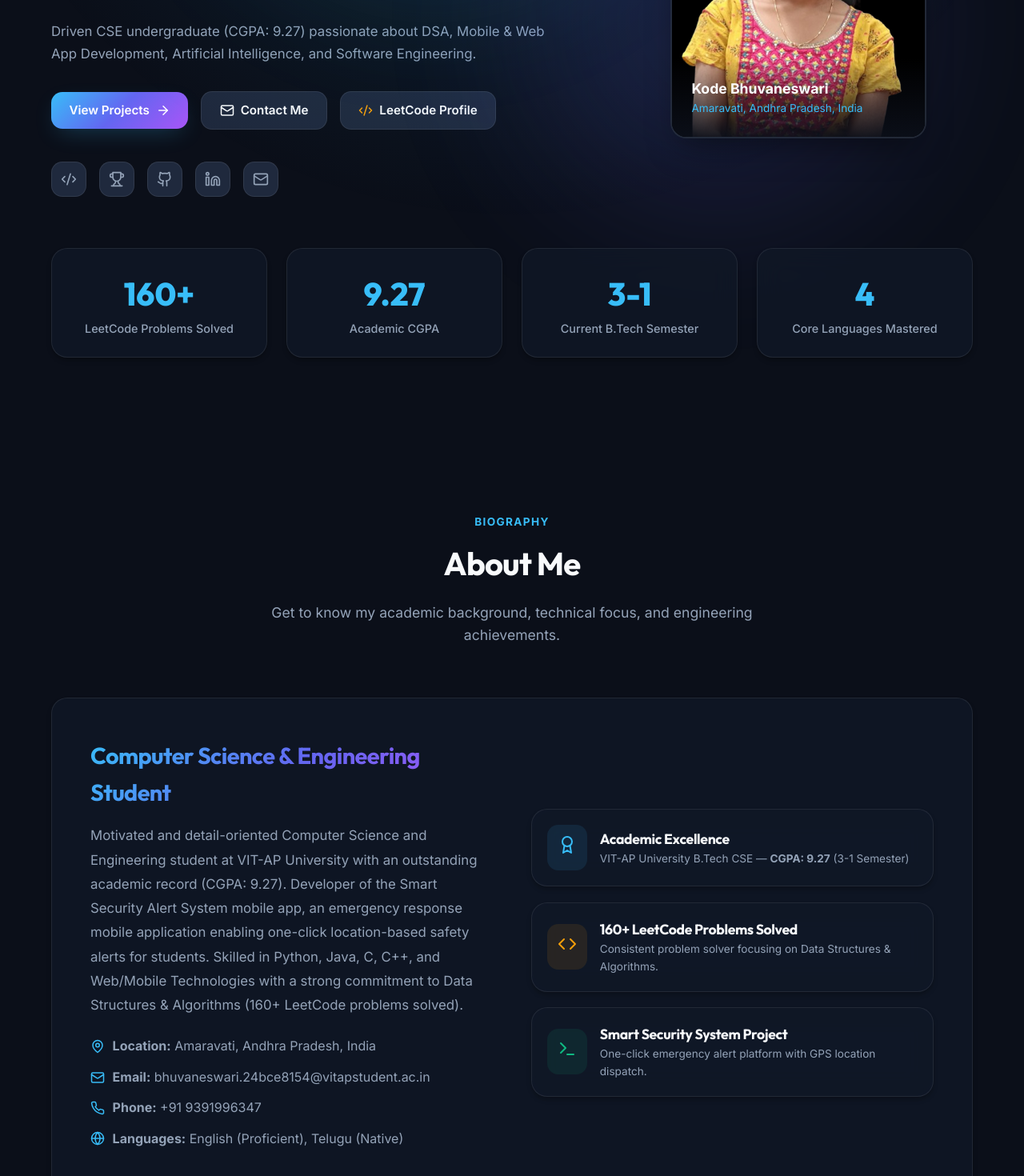
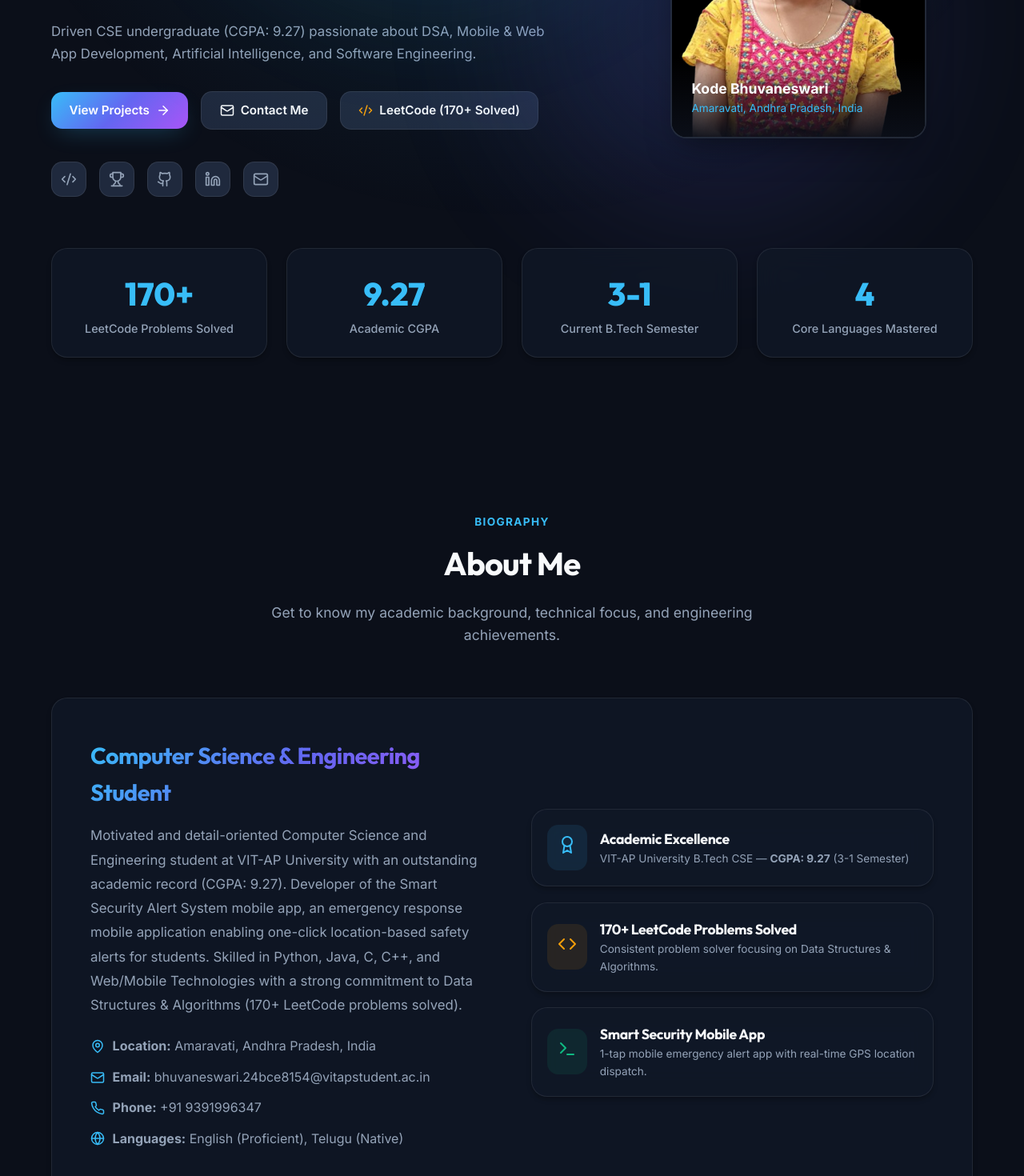
Before and after one commit to Bhuvaneswari0223/portfolio, a React (Vite) app: page / in a window 1280 px wide. Shown: the part 440-1910 px from the top of the page at 80% size. Built offline with nearby package versions, Linux system fonts and the light colour scheme.

Commit message:
Update LeetCode problem solved count to 170+

```diff
--- a/src/components/AboutSection.jsx
+++ b/src/components/AboutSection.jsx
@@ -2,7 +2,7 @@ import React from 'react';
 import { MapPin, Mail, Phone, Code, Terminal, Cpu, Award, Globe } from 'lucide-react';
 
 export default function AboutSection({ data }) {
-  const { personal, achievements } = data;
+  const { personal } = data;
 
   return (
     <section id="about" className="section">
@@ -61,7 +61,7 @@ export default function AboutSection({ data }) {
                   <Code size={24} />
                 </div>
                 <div>
-                  <h4 style={{ fontSize: '1.1rem' }}>160+ LeetCode Problems Solved</h4>
+                  <h4 style={{ fontSize: '1.1rem' }}>170+ LeetCode Problems Solved</h4>
                   <p style={{ fontSize: '0.85rem', color: 'var(--text-secondary)' }}>Consistent problem solver focusing on Data Structures & Algorithms.</p>
                 </div>
               </div>
@@ -71,8 +71,8 @@ export default function AboutSection({ data }) {
                   <Terminal size={24} />
                 </div>
                 <div>
-                  <h4 style={{ fontSize: '1.1rem' }}>Smart Security System Project</h4>
-                  <p style={{ fontSize: '0.85rem', color: 'var(--text-secondary)' }}>One-click emergency alert platform with GPS location dispatch.</p>
+                  <h4 style={{ fontSize: '1.1rem' }}>Smart Security Mobile App</h4>
+                  <p style={{ fontSize: '0.85rem', color: 'var(--text-secondary)' }}>1-tap mobile emergency alert app with real-time GPS location dispatch.</p>
                 </div>
               </div>
             </div>
--- a/src/components/HeroSection.jsx
+++ b/src/components/HeroSection.jsx
@@ -43,17 +43,17 @@ export default function HeroSection({ data }) {
                   target="_blank"
                   rel="noreferrer"
                   className="btn btn-secondary"
-                  title="LeetCode Profile (160+ Solved)"
+                  title="LeetCode Profile (170+ Solved)"
                 >
                   <Code2 size={18} color="var(--accent-amber)" />
-                  <span>LeetCode Profile</span>
+                  <span>LeetCode (170+ Solved)</span>
                 </a>
               )}
             </div>
 
             <div className="social-bar">
               {personal.leetcode && (
-                <a href={personal.leetcode} target="_blank" rel="noreferrer" className="social-link" title="LeetCode (160+ Problems Solved)">
+                <a href={personal.leetcode} target="_blank" rel="noreferrer" className="social-link" title="LeetCode (170+ Problems Solved)">
                   <Code2 size={20} />
                 </a>
               )}
--- a/src/data/portfolioData.js
+++ b/src/data/portfolioData.js
@@ -5,7 +5,7 @@ export const defaultPortfolioData = {
     tagline: "Driven CSE undergraduate (CGPA: 9.27) passionate about DSA, Mobile & Web App Development, Artificial Intelligence, and Software Engineering.",
     status: "Open for Internships & Software Engineering Roles",
     avatar: "/bhuvaneswari.png",
-    about: "Motivated and detail-oriented Computer Science and Engineering student at VIT-AP University with an outstanding academic record (CGPA: 9.27). Developer of the Smart Security Alert System mobile app, an emergency response mobile application enabling one-click location-based safety alerts for students. Skilled in Python, Java, C, C++, and Web/Mobile Technologies with a strong commitment to Data Structures & Algorithms (160+ LeetCode problems solved).",
+    about: "Motivated and detail-oriented Computer Science and Engineering student at VIT-AP University with an outstanding academic record (CGPA: 9.27). Developer of the Smart Security Alert System mobile app, an emergency response mobile application enabling one-click location-based safety alerts for students. Skilled in Python, Java, C, C++, and Web/Mobile Technologies with a strong commitment to Data Structures & Algorithms (170+ LeetCode problems solved).",
     location: "Amaravati, Andhra Pradesh, India",
     email: "bhuvaneswari.24bce8154@vitapstudent.ac.in",
     phone: "+91 9391996347",
@@ -16,7 +16,7 @@ export const defaultPortfolioData = {
     resumeUrl: "#"
   },
   stats: [
-    { label: "LeetCode Problems Solved", value: "160+" },
+    { label: "LeetCode Problems Solved", value: "170+" },
     { label: "Academic CGPA", value: "9.27" },
     { label: "Current B.Tech Semester", value: "3-1" },
     { label: "Core Languages Mastered", value: "4" }
@@ -28,7 +28,7 @@ export const defaultPortfolioData = {
         { name: "Python", level: 92 },
         { name: "Java", level: 88 },
         { name: "C / C++", level: 85 },
-        { name: "Data Structures & Algorithms (160+ LeetCode)", level: 90 }
+        { name: "Data Structures & Algorithms (170+ LeetCode)", level: 92 }
       ]
     },
     {
@@ -66,7 +66,7 @@ export const defaultPortfolioData = {
       role: "LeetCode & HackerRank Problem Solver",
       company: "Competitive Programming",
       period: "2023 - Present",
-      description: "Consistently solving complex Data Structures and Algorithms problems on LeetCode (160+ Problems Solved) and HackerRank. Deepening understanding of dynamic programming, graphs, trees, and algorithmic efficiency."
+      description: "Consistently solving complex Data Structures and Algorithms problems on LeetCode (170+ Problems Solved) and HackerRank. Deepening understanding of dynamic programming, graphs, trees, and algorithmic efficiency."
     },
     {
       id: 2,
@@ -86,7 +86,7 @@ export const defaultPortfolioData = {
     }
   ],
   achievements: [
-    "Consistently solved 160+ Data Structures & Algorithms problems on LeetCode.",
+    "Consistently solved 170+ Data Structures & Algorithms problems on LeetCode.",
     "Maintained an exceptional academic CGPA of 9.27 at VIT-AP University.",
     "Active learner and contributor in Mobile App & Software Development.",
     "Fluent in English (Proficient) and Telugu (Native)."
```
